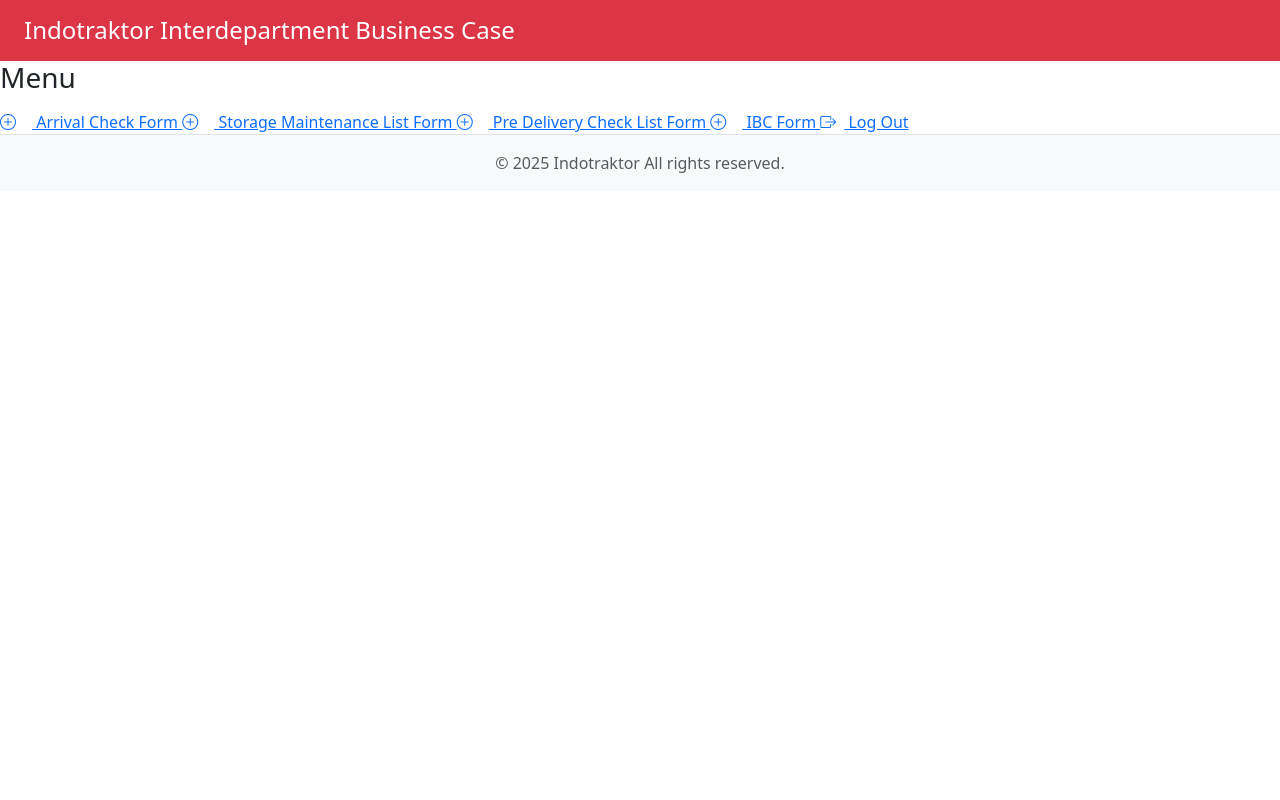
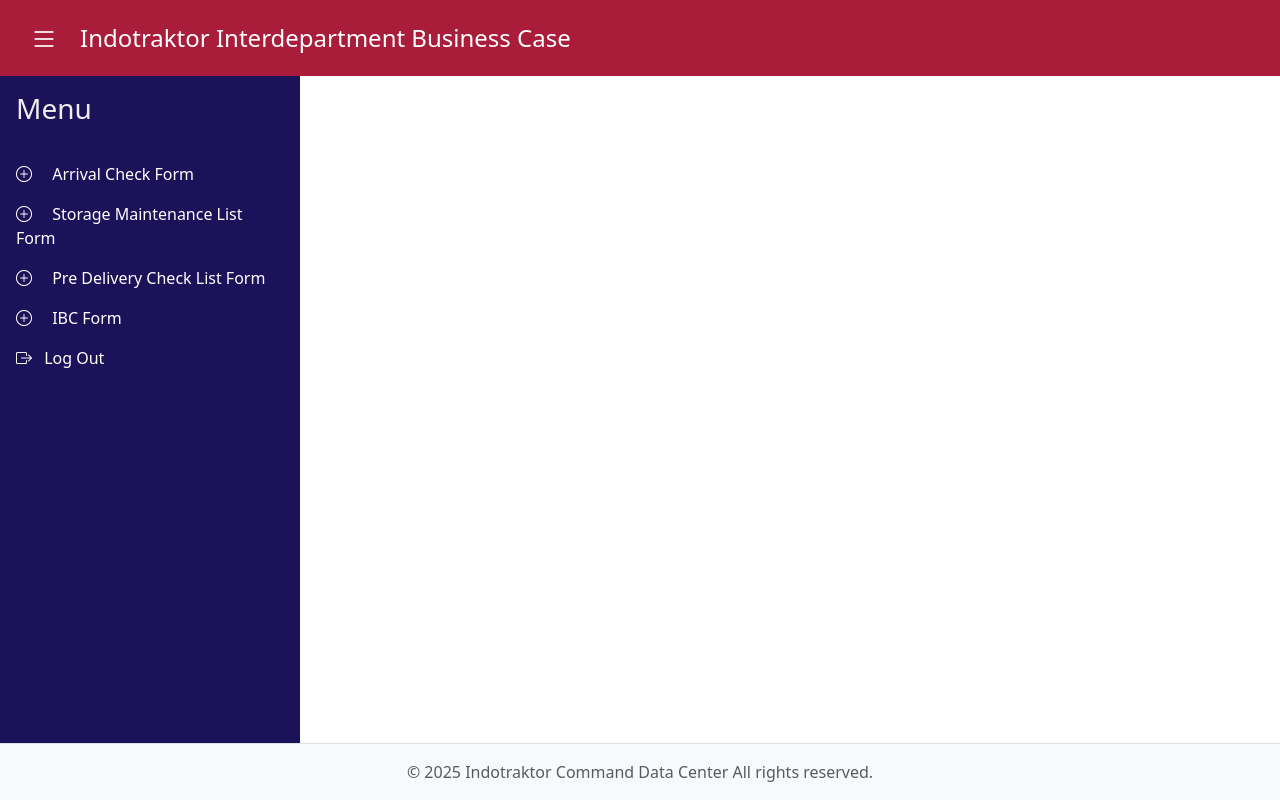
Before and after one commit to lexparikesit/ITR-IBC, a Flask app: page / in a window 1280 px wide. Run offline with Flask 3, Linux system fonts and the light colour scheme.

Commit message:
CSS Sementara

```diff
--- /dev/null
+++ b/static/css/style.css
@@ -0,0 +1,66 @@
+body {
+    min-height: 100vh;
+    display: flex;
+    flex-direction: column;
+}
+
+.header-wrapper {
+    background-color: #A91D3A;
+}
+
+.navbar-menu {
+    flex: 1;
+    display: flex;
+    color: #EEEEEE;
+}
+
+.navbar-menu h3 {
+    text-align: left;
+    margin-bottom: 10px;
+    padding-bottom: 20px;
+}
+
+.sidebar {
+    width: 300px;
+    background-color: #1C1259;
+    padding: 1rem;
+    transition: all 0.3s ease;
+    margin-bottom: 0;
+}
+
+.sidebar a {
+    color: white;
+    text-decoration: none;
+    display: block;
+    margin: 16px 0;
+}
+
+.sidebar a:hover {
+    text-decoration: underline;
+    border-radius: 4px;
+    padding-left: 0.5rem;
+}
+
+.sidebar a.active {
+    background-color: #333;
+    border-radius: 5px;
+    padding-left: 0.7rem;
+}
+
+.sidebar.collapse {
+    margin-left: -250px;
+    opacity: 0;
+    pointer-events: none;
+}
+
+.content {
+    flex: 1;
+    padding: 50px;
+    transition: margin-left 0.3s ease;
+}
+
+footer {
+    background-color: #EEEEEE;
+    padding: 10px 0;
+    text-align: center;
+}
--- /dev/null
+++ b/static/js/collapse.js
@@ -0,0 +1,10 @@
+document.addEventListener("DOMContentLoaded", function () {
+    const toggleBtn = document.getElementById("sideBarToogle");
+    const sidebar = document.getElementById("sidebar");
+
+    if (toggleBtn && sidebar) {
+        toggleBtn.addEventListener("click", function () {
+            sidebar.classList.toggle("collapse");
+        });
+    }
+});
--- a/templates/Base.html
+++ b/templates/Base.html
@@ -14,12 +14,10 @@
 </head>
 <body>
     <div class="header-wrapper">
-        <header class="bg-danger text-white py-3 px-4 d-flex justify-content-between align-items-center">
+        <header class="text-white py-3 px-4 d-flex justify-content-between align-items-center">
             <div class="d-flex align-items-center">
-                {% if session.get('username') %}
-                    <!-- toggle button -->
-                    <button class="border-0 bg-transparent me-3" id="sideBarToogle"><i class="bi bi-list fs-3 text-white"></i></button>
-                {% endif %}
+                <!-- toggle button -->
+                <button class="border-0 bg-transparent me-3" id="sideBarToogle"><i class="bi bi-list fs-3 text-white"></i></button>
                 <h1 class="h4 m-0"> Indotraktor Interdepartment Business Case </h1>
             </div>
             {% if session.get('username') %}
@@ -50,10 +48,12 @@
             {% endblock %}
         </div>
     </div>
+
     <footer class="bg-light text-center text-lg-start py-3 border-top">
         <div class="text-center text-muted">
-            &copy; {{ year }} Indotraktor All rights reserved.
+            &copy; {{ year }} Indotraktor Command Data Center All rights reserved.
         </div>
     </footer>
+    <script src="{{ url_for('static', filename='js/collapse.js') }}"></script>
 </body>
 </html>
```
